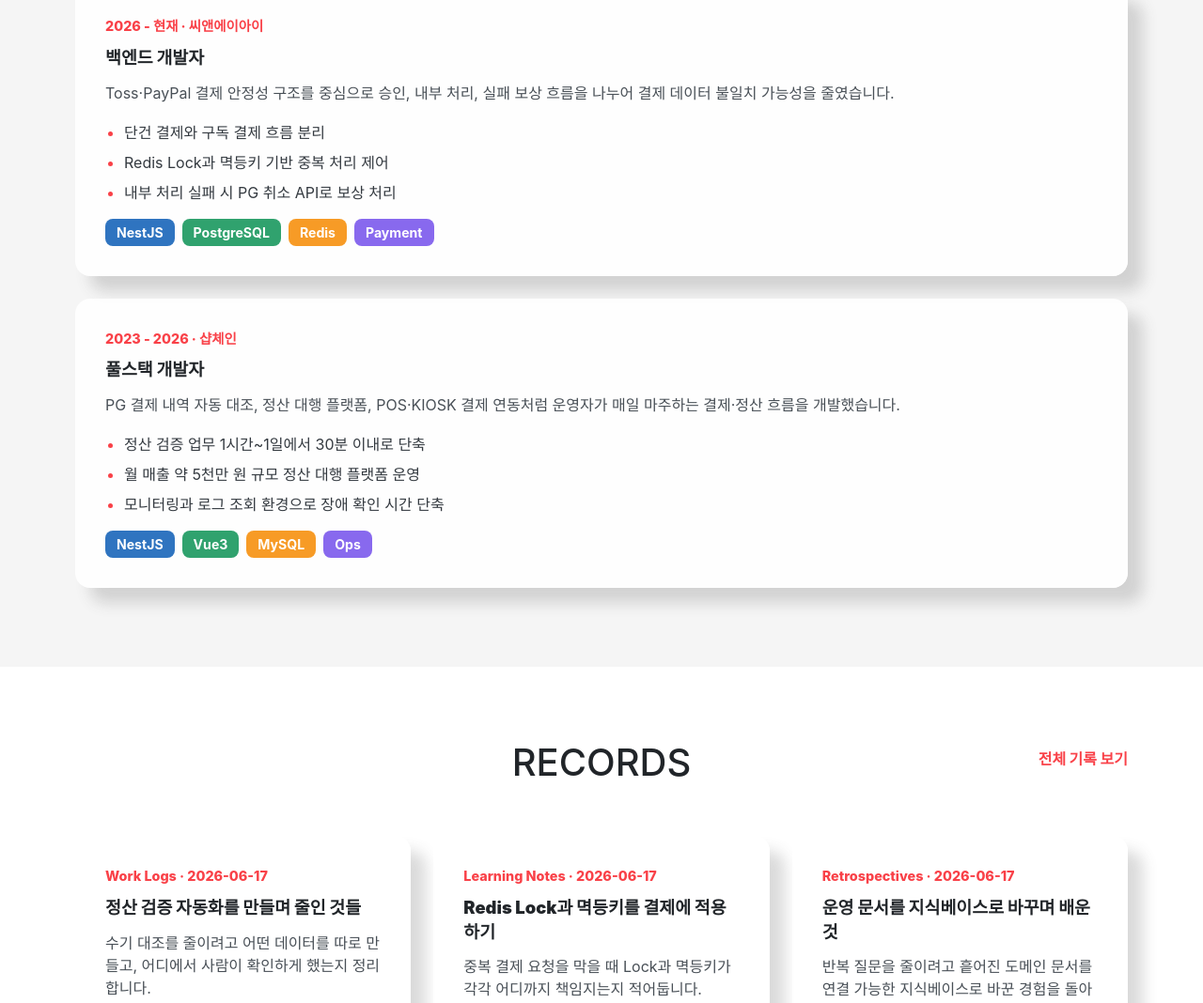
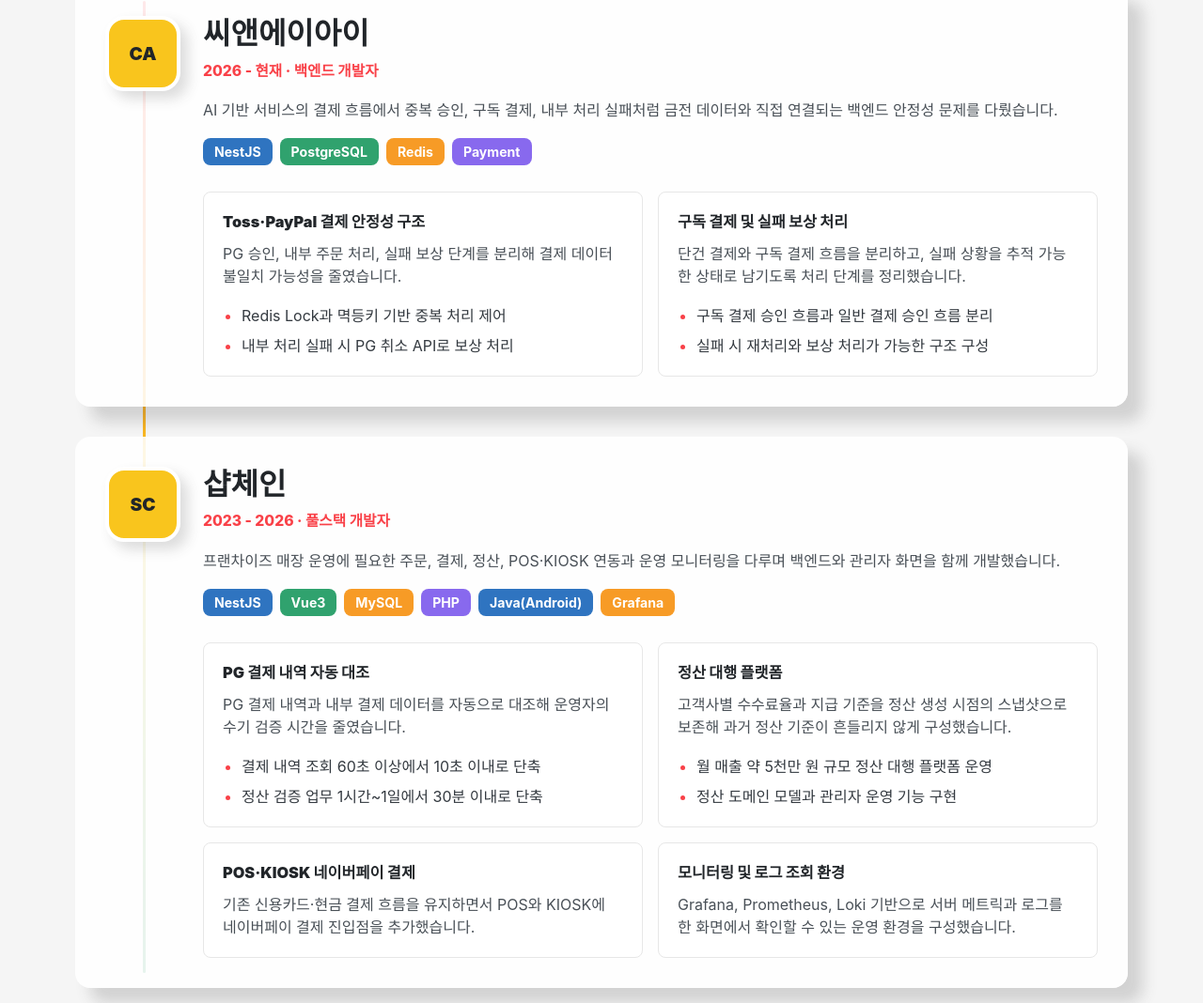
Before and after one commit to 723poil/723poil.github.io, a website: page index.html in a window 1280 px wide. Shown: the part 3057-4125 px from the top of the page at 94% size. Drawn offline with Linux system fonts and the light colour scheme.

Commit message:
content: restructure career timeline

```diff
--- a/assets/styles.css
+++ b/assets/styles.css
@@ -200,7 +200,8 @@ a {
 
 .card,
 .skill-card,
-.timeline-item {
+.timeline-item,
+.career-card {
   min-width: 0;
   border: 0;
   border-radius: var(--radius);
@@ -346,6 +347,102 @@ a {
   gap: 24px;
 }
 
+.career-timeline {
+  position: relative;
+  display: grid;
+  gap: 32px;
+}
+
+.career-timeline::before {
+  content: "";
+  position: absolute;
+  top: 16px;
+  bottom: 16px;
+  left: 72px;
+  width: 3px;
+  border-radius: 999px;
+  background: linear-gradient(var(--red), var(--yellow), var(--green));
+}
+
+.career-card {
+  position: relative;
+  display: grid;
+  grid-template-columns: 80px minmax(0, 1fr);
+  gap: 24px;
+  align-items: start;
+}
+
+.company-icon {
+  position: relative;
+  z-index: 1;
+  display: inline-flex;
+  align-items: center;
+  justify-content: center;
+  width: 80px;
+  height: 80px;
+  border: 4px solid var(--white);
+  border-radius: 20px;
+  background: var(--yellow);
+  color: var(--black);
+  box-shadow: 8px 8px 14px rgba(68, 68, 68, 0.18);
+  font-size: 1.2rem;
+  font-weight: 900;
+}
+
+.career-card-body {
+  min-width: 0;
+}
+
+.company-header h3 {
+  margin: 0;
+  font-size: 2rem;
+  font-weight: 900;
+  line-height: 1.2;
+}
+
+.career-period {
+  margin: 8px 0 0;
+  color: var(--red);
+  font-size: 0.98rem;
+  font-weight: 800;
+}
+
+.company-summary {
+  margin: 18px 0 0;
+  color: #495057;
+}
+
+.career-skills {
+  margin-top: 18px;
+}
+
+.career-projects {
+  display: grid;
+  grid-template-columns: repeat(2, minmax(0, 1fr));
+  gap: 16px;
+  margin-top: 28px;
+}
+
+.career-project {
+  min-width: 0;
+  border: 1px solid var(--line);
+  border-radius: var(--pill-radius);
+  background: rgba(255, 255, 255, 0.76);
+  padding: 20px;
+}
+
+.career-project h4 {
+  margin: 0 0 10px;
+  font-size: 1.02rem;
+  font-weight: 900;
+  line-height: 1.4;
+}
+
+.career-project p {
+  margin: 0;
+  color: #495057;
+}
+
 .career-points {
   display: grid;
   gap: 8px;
@@ -398,6 +495,7 @@ main.site-shell .section {
   .grid.three,
   .grid.two,
   .archive-list,
+  .career-projects,
   .case-study {
     grid-template-columns: 1fr;
   }
@@ -455,7 +553,32 @@ main.site-shell .section {
   .card,
   .skill-card,
   .timeline-item,
+  .career-card,
   .archive-item {
     padding: 24px;
   }
+
+  .career-timeline::before {
+    left: 51px;
+  }
+
+  .career-card {
+    grid-template-columns: 56px minmax(0, 1fr);
+    gap: 16px;
+  }
+
+  .company-icon {
+    width: 56px;
+    height: 56px;
+    border-radius: 16px;
+    font-size: 0.9rem;
+  }
+
+  .company-header h3 {
+    font-size: 1.55rem;
+  }
+
+  .career-project {
+    padding: 18px;
+  }
 }
--- a/index.html
+++ b/index.html
@@ -98,37 +98,83 @@
 
       <section class="section section-gray" id="experience">
         <h2 class="section-title">CAREER</h2>
-        <div class="timeline site-shell">
-          <article class="timeline-item">
-            <p class="eyebrow">2026 - 현재 · 씨앤에이아이</p>
-            <h3>백엔드 개발자</h3>
-            <p>Toss·PayPal 결제 안정성 구조를 중심으로 승인, 내부 처리, 실패 보상 흐름을 나누어 결제 데이터 불일치 가능성을 줄였습니다.</p>
-            <ul class="career-points">
-              <li>단건 결제와 구독 결제 흐름 분리</li>
-              <li>Redis Lock과 멱등키 기반 중복 처리 제어</li>
-              <li>내부 처리 실패 시 PG 취소 API로 보상 처리</li>
-            </ul>
-            <div class="meta">
+        <div class="career-timeline site-shell">
+          <article class="career-card">
+            <div class="company-icon" aria-hidden="true">CA</div>
+            <div class="career-card-body">
+              <header class="company-header">
+                <h3>씨앤에이아이</h3>
+                <p class="career-period">2026 - 현재 · 백엔드 개발자</p>
+                <p class="company-summary">AI 기반 서비스의 결제 흐름에서 중복 승인, 구독 결제, 내부 처리 실패처럼 금전 데이터와 직접 연결되는 백엔드 안정성 문제를 다뤘습니다.</p>
+                <div class="meta career-skills">
                   <span class="tag">NestJS</span>
                   <span class="tag">PostgreSQL</span>
                   <span class="tag">Redis</span>
                   <span class="tag">Payment</span>
                 </div>
+              </header>
+              <div class="career-projects">
+                <section class="career-project">
+                  <h4>Toss·PayPal 결제 안정성 구조</h4>
+                  <p>PG 승인, 내부 주문 처리, 실패 보상 단계를 분리해 결제 데이터 불일치 가능성을 줄였습니다.</p>
+                  <ul class="career-points">
+                    <li>Redis Lock과 멱등키 기반 중복 처리 제어</li>
+                    <li>내부 처리 실패 시 PG 취소 API로 보상 처리</li>
+                  </ul>
+                </section>
+                <section class="career-project">
+                  <h4>구독 결제 및 실패 보상 처리</h4>
+                  <p>단건 결제와 구독 결제 흐름을 분리하고, 실패 상황을 추적 가능한 상태로 남기도록 처리 단계를 정리했습니다.</p>
+                  <ul class="career-points">
+                    <li>구독 결제 승인 흐름과 일반 결제 승인 흐름 분리</li>
+                    <li>실패 시 재처리와 보상 처리가 가능한 구조 구성</li>
+                  </ul>
+                </section>
+              </div>
+            </div>
           </article>
-          <article class="timeline-item">
-            <p class="eyebrow">2023 - 2026 · 샵체인</p>
-            <h3>풀스택 개발자</h3>
-            <p>PG 결제 내역 자동 대조, 정산 대행 플랫폼, POS·KIOSK 결제 연동처럼 운영자가 매일 마주하는 결제·정산 흐름을 개발했습니다.</p>
-            <ul class="career-points">
-              <li>정산 검증 업무 1시간~1일에서 30분 이내로 단축</li>
-              <li>월 매출 약 5천만 원 규모 정산 대행 플랫폼 운영</li>
-              <li>모니터링과 로그 조회 환경으로 장애 확인 시간 단축</li>
-            </ul>
-            <div class="meta">
+          <article class="career-card">
+            <div class="company-icon" aria-hidden="true">SC</div>
+            <div class="career-card-body">
+              <header class="company-header">
+                <h3>샵체인</h3>
+                <p class="career-period">2023 - 2026 · 풀스택 개발자</p>
+                <p class="company-summary">프랜차이즈 매장 운영에 필요한 주문, 결제, 정산, POS·KIOSK 연동과 운영 모니터링을 다루며 백엔드와 관리자 화면을 함께 개발했습니다.</p>
+                <div class="meta career-skills">
                   <span class="tag">NestJS</span>
                   <span class="tag">Vue3</span>
                   <span class="tag">MySQL</span>
-              <span class="tag">Ops</span>
+                  <span class="tag">PHP</span>
+                  <span class="tag">Java(Android)</span>
+                  <span class="tag">Grafana</span>
+                </div>
+              </header>
+              <div class="career-projects">
+                <section class="career-project">
+                  <h4>PG 결제 내역 자동 대조</h4>
+                  <p>PG 결제 내역과 내부 결제 데이터를 자동으로 대조해 운영자의 수기 검증 시간을 줄였습니다.</p>
+                  <ul class="career-points">
+                    <li>결제 내역 조회 60초 이상에서 10초 이내로 단축</li>
+                    <li>정산 검증 업무 1시간~1일에서 30분 이내로 단축</li>
+                  </ul>
+                </section>
+                <section class="career-project">
+                  <h4>정산 대행 플랫폼</h4>
+                  <p>고객사별 수수료율과 지급 기준을 정산 생성 시점의 스냅샷으로 보존해 과거 정산 기준이 흔들리지 않게 구성했습니다.</p>
+                  <ul class="career-points">
+                    <li>월 매출 약 5천만 원 규모 정산 대행 플랫폼 운영</li>
+                    <li>정산 도메인 모델과 관리자 운영 기능 구현</li>
+                  </ul>
+                </section>
+                <section class="career-project">
+                  <h4>POS·KIOSK 네이버페이 결제</h4>
+                  <p>기존 신용카드·현금 결제 흐름을 유지하면서 POS와 KIOSK에 네이버페이 결제 진입점을 추가했습니다.</p>
+                </section>
+                <section class="career-project">
+                  <h4>모니터링 및 로그 조회 환경</h4>
+                  <p>Grafana, Prometheus, Loki 기반으로 서버 메트릭과 로그를 한 화면에서 확인할 수 있는 운영 환경을 구성했습니다.</p>
+                </section>
+              </div>
             </div>
           </article>
         </div>
```
Also changed, not shown: tests/routes.test.js (+18 -2 lines). Lines whose indentation alone changed are shown as unchanged.
